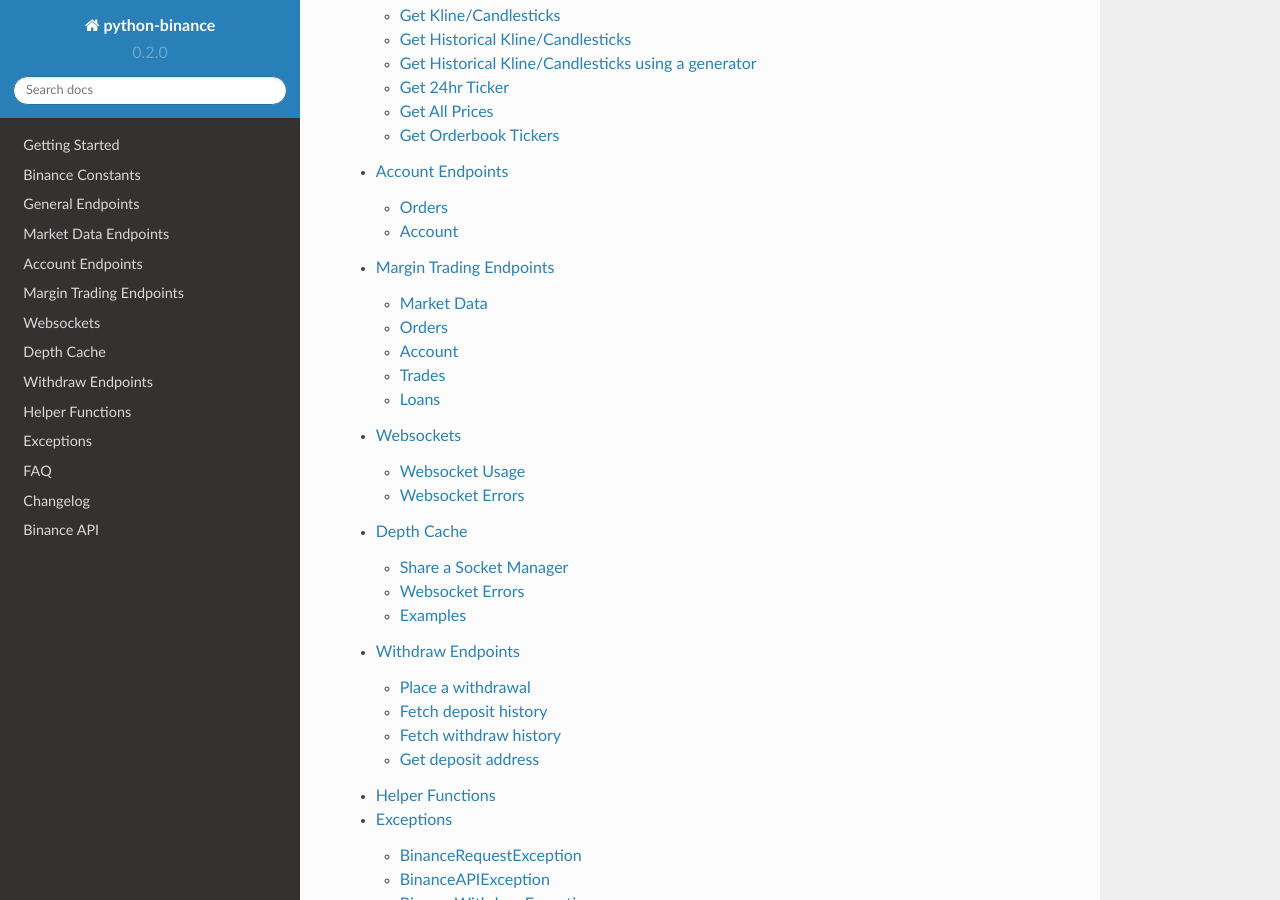
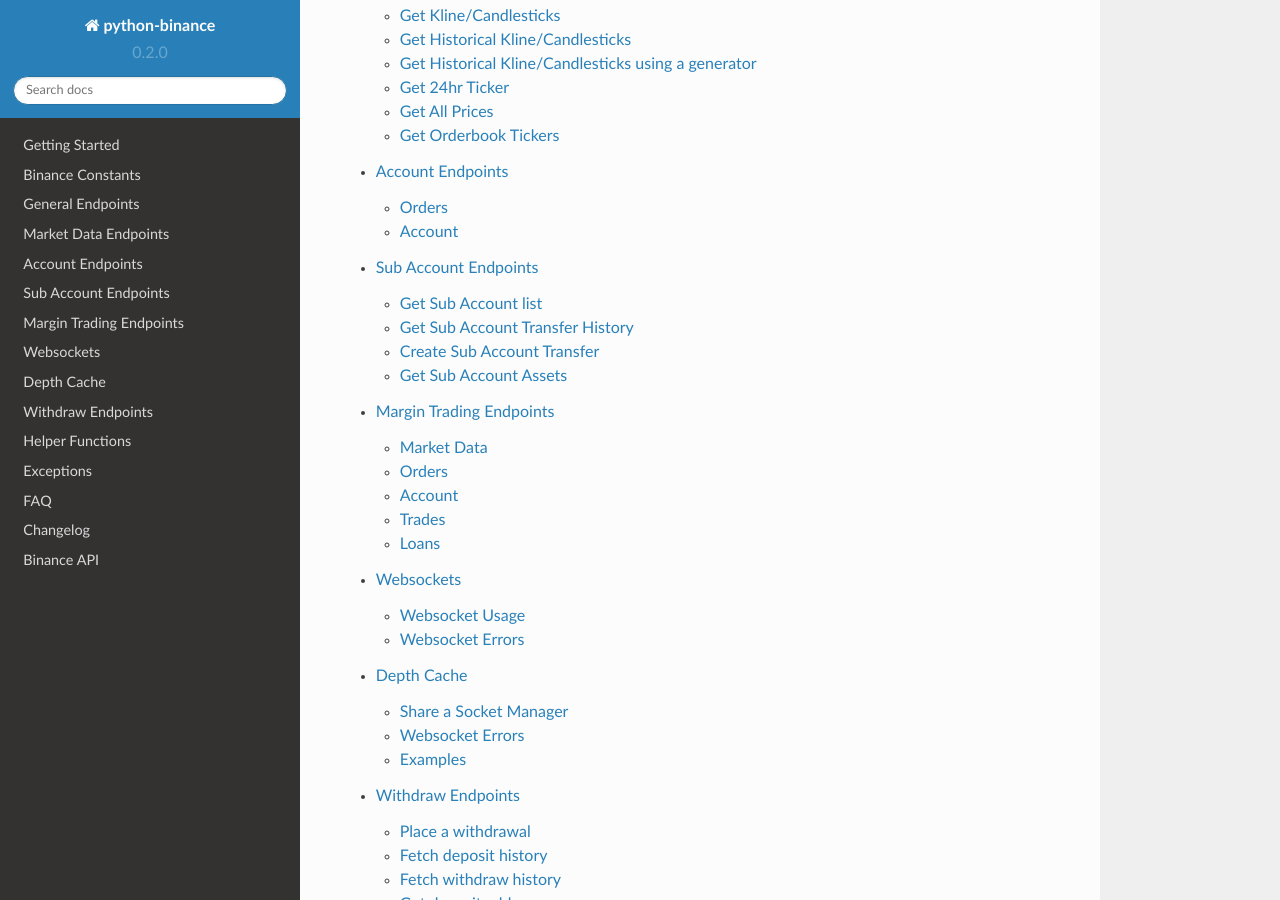
Before and after one commit to topcoder20022/python-binance, a Sphinx documentation site: the page built from docs/index.rst, in a window 1280 px wide and 900 px high, scrolled down 3806 px. Built offline with Sphinx 7.4.7 and the Read the Docs theme 2.0.0, drawn with Linux system fonts in a browser that asks for light colours; formulas are drawn with MathJax 3.

Commit message:
Add docs for new functions

```diff
--- a/docs/index.rst
+++ b/docs/index.rst
@@ -14,6 +14,7 @@
    general
    market_data
    account
+   sub_accounts
    margin
    websockets
    depth_cache
--- /dev/null
+++ b/docs/sub_accounts.rst
@@ -0,0 +1,36 @@
+Sub Account Endpoints
+=====================
+
+
+`Get Sub Account list <binance.html#binance.client.Client.get_sub_account_list>`_
+^^^^^^^^^^^^^^^^^^^^^^^^^^^^^^^^^^^^^^^^^^^^^^^^^^^^^^^^^^^^^^^^^^^^^^^^^^^^^^^^^
+
+.. code:: python
+
+    accounts = client.get_sub_account_list()
+
+`Get Sub Account Transfer History <binance.html#binance.client.Client.get_sub_account_transfer_history>`_
+^^^^^^^^^^^^^^^^^^^^^^^^^^^^^^^^^^^^^^^^^^^^^^^^^^^^^^^^^^^^^^^^^^^^^^^^^^^^^^^^^^^^^^^^^^^^^^^^^^^^^^^^^
+
+.. code:: python
+
+    history = client.get_sub_account_transfer_history(email='blah@gmail.com')
+
+`Create Sub Account Transfer <binance.html#binance.client.Client.create_sub_account_transfer>`_
+^^^^^^^^^^^^^^^^^^^^^^^^^^^^^^^^^^^^^^^^^^^^^^^^^^^^^^^^^^^^^^^^^^^^^^^^^^^^^^^^^^^^^^^^^^^^^^^
+
+.. code:: python
+
+    transfer = client.create_sub_account_transfer(
+        fromEmail='from@gmail.com',
+        toEmail='to@gmail.com',
+        asset='BNB',
+        amount='100'
+    )
+
+`Get Sub Account Assets <binance.html#binance.client.Client.get_sub_account_assets>`_
+^^^^^^^^^^^^^^^^^^^^^^^^^^^^^^^^^^^^^^^^^^^^^^^^^^^^^^^^^^^^^^^^^^^^^^^^^^^^^^^^^^^^^
+
+.. code:: python
+
+    assets = client.get_sub_account_assets(email='blah@gmail.com')
```
Also changed, not shown: docs/account.rst (+15 -0 lines), 1 other file.
